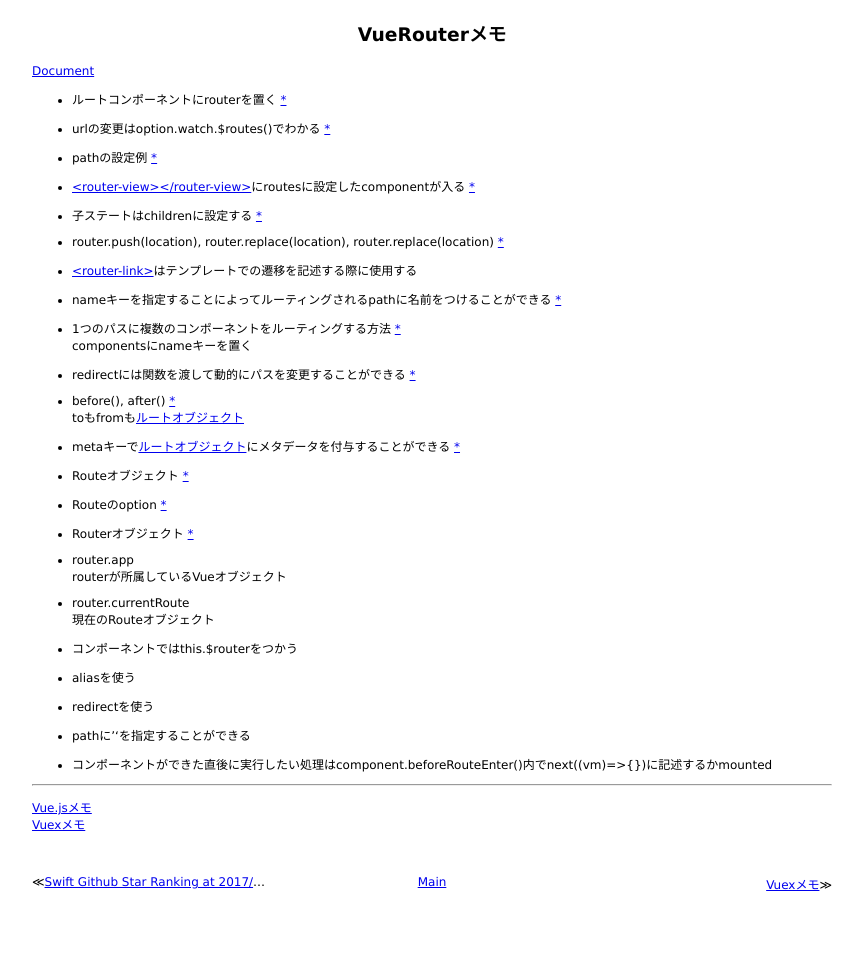
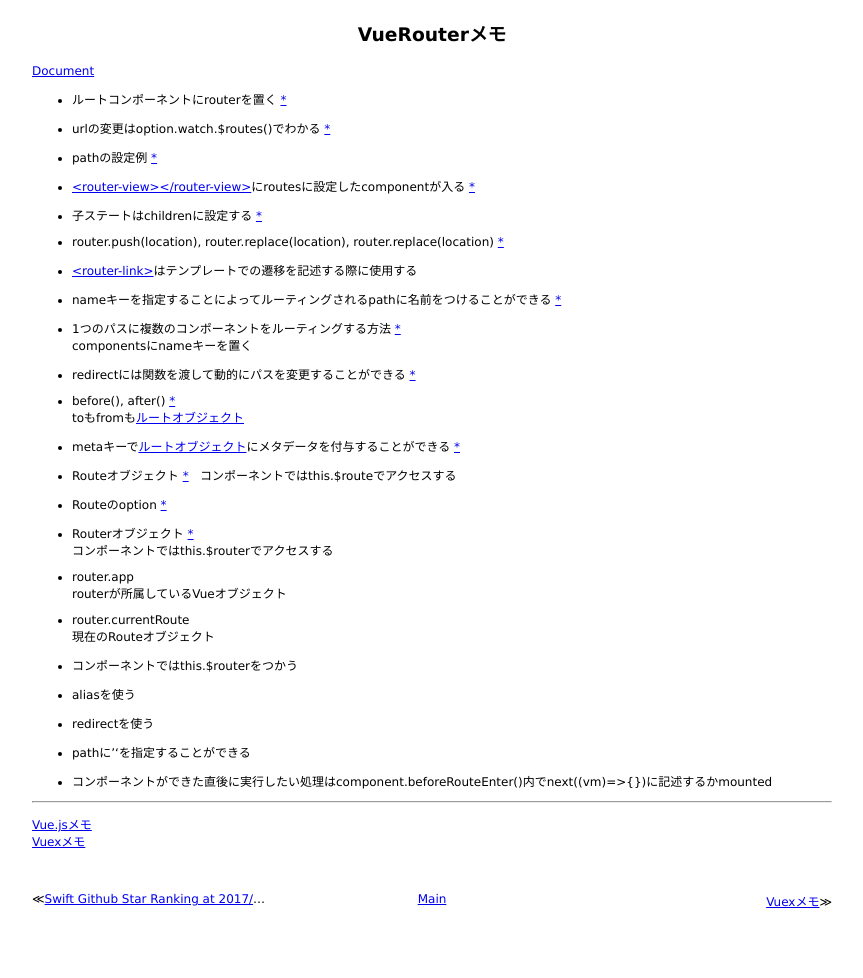
Before and after one commit to 38elements/38elements.github.com, a Jekyll site: the page built from _posts/2017-01-15-vue-router.md, in a window 1280 px wide. Shown: the whole page, without its empty margins (208-1071 px from the left). Built offline with Jekyll 4.4.1, drawn with Linux system fonts in a browser that asks for light colours.

Commit message:
Update 2017-01-15-vue-router.md

```diff
--- a/_posts/2017-01-15-vue-router.md
+++ b/_posts/2017-01-15-vue-router.md
@@ -31,10 +31,12 @@ toもfromも[ルートオブジェクト](https://router.vuejs.org/en/api/route-
 * metaキーで[ルートオブジェクト](https://router.vuejs.org/en/api/route-object.html)にメタデータを付与することができる [\*](https://router.vuejs.org/en/advanced/meta.html)
 
 * Routeオブジェクト [\*](https://router.vuejs.org/en/api/route-object.html)
+コンポーネントではthis.$routeでアクセスする
 
 * Routeのoption [\*](https://router.vuejs.org/ja/api/options.html)
 
 * Routerオブジェクト [\*](https://router.vuejs.org/en/api/router-instance.html)
+コンポーネントではthis.$routerでアクセスする
 
 * router.app
 routerが所属しているVueオブジェクト
```
